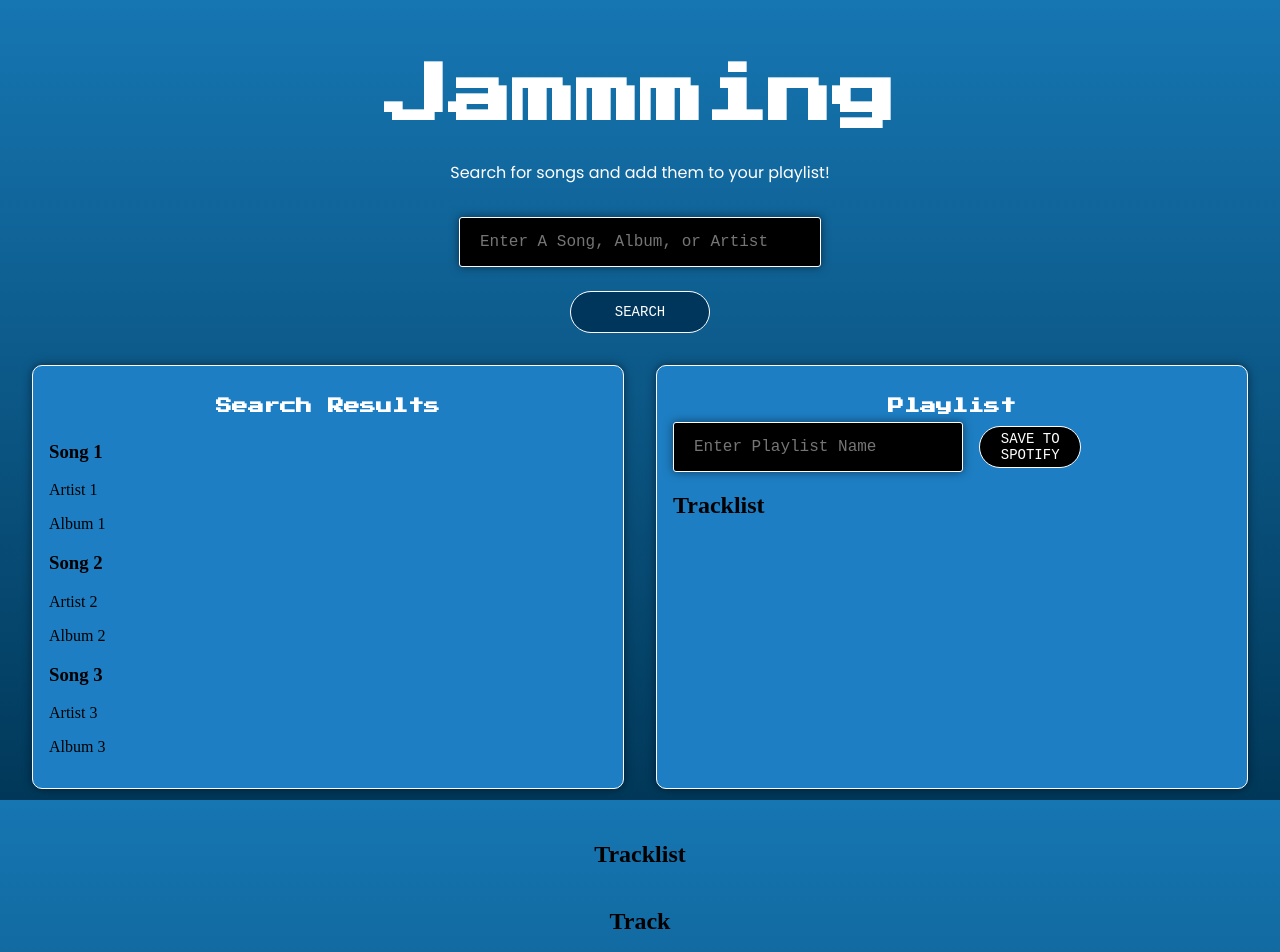
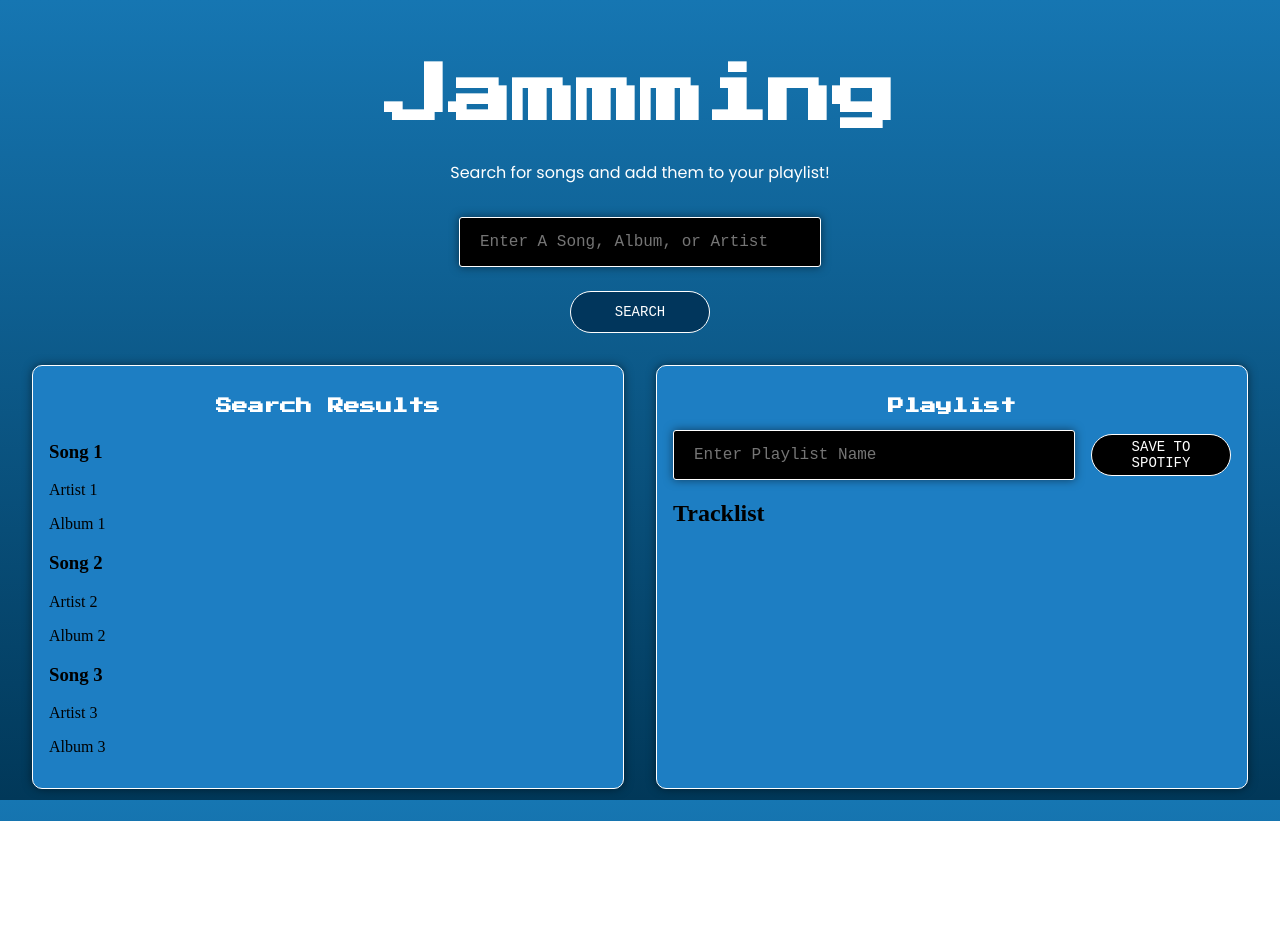
Before and after one commit to Kaich1k/Jammming, a React (Vite) app: page / in a window 1280 px wide. Shown: the top 952 px of the page. After the commit the page ends 821 px from the top, so only its background shows below. Built offline with nearby package versions, Linux system fonts and the light colour scheme.

Commit message:
Resize playlist save

```diff
--- a/src/Components/App/App.jsx
+++ b/src/Components/App/App.jsx
@@ -20,8 +20,6 @@ function App() {
         <SearchResults className="SearchResults" text={searchResults}/>
         <Playlist className="Playlist"/>
       </div>
-        <Tracklist className="Tracklist"/>
-        <Track className="Track"/>
     </div>
   )
 }
--- a/src/Components/Playlist/Playlist.css
+++ b/src/Components/Playlist/Playlist.css
@@ -7,7 +7,7 @@
     align-items: center;
     display: flex;
     padding-top: 1em;
-    padding-bottom: .5em;
+    padding-bottom: 1em;
 }
 
 .PlaylistNameContainer {
@@ -16,10 +16,13 @@
     justify-content: space-between;
     align-items: center;
     gap: 1em;
+    width: 100%;
+    box-sizing: border-box;
 }
 
 #playlist-name {
-    width: 100%;
+    flex: 1;
+    min-width: 0;
     height: 3em;
     border-radius: 3px;
     border: 1px solid #fff;
@@ -32,12 +35,14 @@
 }
 
 #playlist-save {
+    flex-shrink: 0;
+    margin-left: auto;
     background-color: #000000;
     height: 3em;
     width: 10em;
     align-items: center;
+    display: flex;
     justify-content: center;
-    display: flex;
     border-radius: 30px;
     border: 1px solid #fff;
     padding: 0 20px;
--- a/src/Components/SearchResults/SearchResults.jsx
+++ b/src/Components/SearchResults/SearchResults.jsx
@@ -28,3 +28,31 @@ function SearchResults({text}) {
 }
 
 export default SearchResults
+/*//
+// Authorization token that must have been created previously. See : https://developer.spotify.com/documentation/web-api/concepts/authorization
+const token = 'BQCmFcZVosxGwGAiMgG0F2rhE5oIKVnL3Y8bJyzfQgbwzCjirBIkIf09ImJvaEoVKJHaKZgJZqtNlR3QWF3giBphnGmjHM1dvC7hieJkzW5ozdOnCr_ICUpjxx7fPP9IiDShP-hmUDaMKPxRVhbX7rbvdOUofpY9GZrS3sGWq_XFpNqSbFxJSKvGMfGwklgbdP1shsgHSrMMcAioCvxwwIrwB7weuU8_7QxCJnp-gvc0QCvJ_a__E5nU7BVZ3O8nH9ky1UDsVvzK-tBd729uOvLe-h7jBf0WFghrot8k_yAYv3CMZlemrMOsNLKau-SNxtedP9ca';
+async function fetchWebApi(endpoint, method, body) {
+  const res = await fetch(`https://api.spotify.com/${endpoint}`, {
+    headers: {
+      Authorization: `Bearer ${token}`,
+    },
+    method,
+    body:JSON.stringify(body)
+  });
+  return await res.json();
+}
+
+async function getTopTracks(){
+  // Endpoint reference : https://developer.spotify.com/documentation/web-api/reference/get-users-top-artists-and-tracks
+  return (await fetchWebApi(
+    'v1/me/top/tracks?time_range=long_term&limit=5', 'GET'
+  )).items;
+}
+
+const topTracks = await getTopTracks();
+console.log(
+  topTracks?.map(
+    ({name, artists}) =>
+      `${name} by ${artists.map(artist => artist.name).join(', ')}`
+  )
+)*/
```
